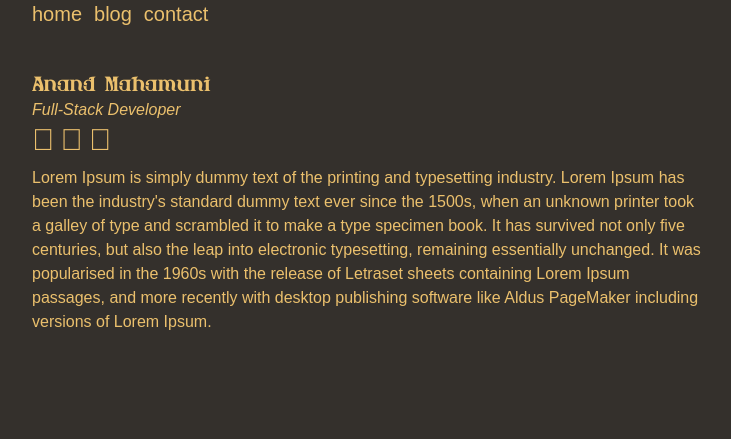
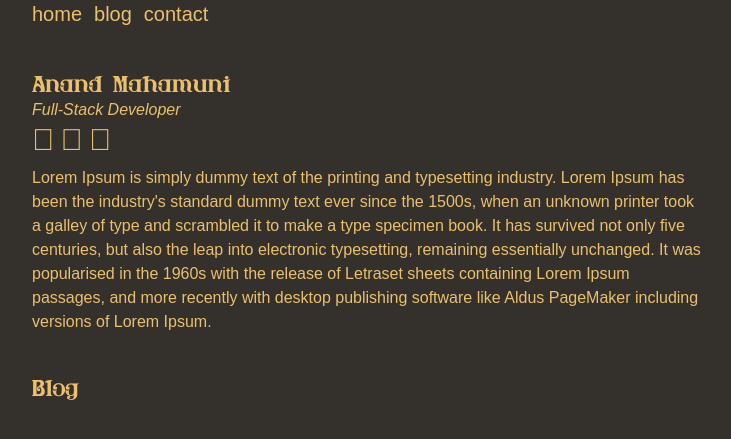
Before and after one commit to OptimisticSnivy/landingpage, a Next.js app: page / in a window 1280 px wide. Shown: the part 151-590 px from the top of the page, without its empty margins (272-1003 px from the left). Built offline with nearby package versions, Linux system fonts and the light colour scheme; a web font is replaced by a local one.

Commit message:
fonts.ts Cleanup

```diff
--- a/app/blog/page.tsx
+++ b/app/blog/page.tsx
@@ -1,5 +1,9 @@
+import { herbert } from "../fonts"
+
 export default function Page() {
 	return (
-	<
-	);
+		<div className="flex flex-col text-[#ebc06d] font-regular mt-10 w-2xl mx-auto">
+			<h1 className={`${herbert.className} text-4xl`}> Coming Soon! </h1>
+		</div>
+	)
 }
--- a/app/contact/page.tsx
+++ b/app/contact/page.tsx
@@ -1,5 +1,11 @@
 import Link from 'next/link'
+import { herbert } from '../fonts'
 
 export default function Page() {
-	// return <p className=" flex flex-row m-10 text-[20px] text-[#ebc06d] font-regular italic text-lg">hello from contact</p>
+	return (
+		<div className="flex flex-col text-[#ebc06d] font-regular mt-10 w-2xl mx-auto">
+			<h1 className={`${herbert.className} text-xl`}> Email </h1>
+			<h1 className={`${herbert.className} text-xl`}> Discord </h1>
+		</div>
+	)
 }
--- a/app/page.tsx
+++ b/app/page.tsx
@@ -5,14 +5,19 @@ export default function Home() {
 	return (
 		<div >
 			<div className="flex flex-col text-[#ebc06d] font-regular mt-10 w-2xl mx-auto">
-				<h1 className={`${herbert.className} text-lg`}> Anand Mahamuni</h1>
+				<h1 className={`${herbert.className} text-xl`}> Anand Mahamuni</h1>
 				<h2 className="italic text-base"> Full-Stack Developer</h2>
 				<div className="flex flex-row">
-					<p className="text-3xl mr-1.5"><Link className="hover:text-[#7f91b2]" href="https://github.com/optimisticSnivy/">󰊤</Link></p>
-					<p className="text-3xl mr-1.5"><Link className="hover:text-[#7f91b2]" href="https://www.linkedin.com/in/anand-mahamuni-134611239/">󰌻</Link></p>
-					<p className="text-3xl mr-1.5"><Link className="hover:text-[#7f91b2]" href="https://www.linkedin.com/in/anand-mahamuni-134611239/">󰫑</Link></p>
+					<p className="text-3xl mr-1.5"><Link className="hover:text-[#78997a]" href="https://github.com/optimisticSnivy/">󰊤</Link></p>
+					<p className="text-3xl mr-1.5"><Link className="hover:text-[#78997a]" href="https://www.linkedin.com/in/anand-mahamuni-134611239/">󰌻</Link></p>
+					<p className="text-3xl mr-1.5"><Link className="hover:text-[#78997a]" href="https://www.linkedin.com/in/anand-mahamuni-134611239/">󰫑</Link></p>
 				</div>
 				<p className="mt-2 text-base">Lorem Ipsum is simply dummy text of the printing and typesetting industry. Lorem Ipsum has been the industry's standard dummy text ever since the 1500s, when an unknown printer took a galley of type and scrambled it to make a type specimen book. It has survived not only five centuries, but also the leap into electronic typesetting, remaining essentially unchanged. It was popularised in the 1960s with the release of Letraset sheets containing Lorem Ipsum passages, and more recently with desktop publishing software like Aldus PageMaker including versions of Lorem Ipsum. </p>
+			</div>
+			<div className="flex flex-col text-[#ebc06d] font-regular mt-10 w-2xl mx-auto">
+				<h1 className={`${herbert.className} text-xl`}> Blog</h1>
+				<div className="flex flex-row">
+				</div>
 			</div>
 			{/* <div> */}
 			{/* 	<p className={`${herbert.className} text-sm italic`}> “There is no real ending. It’s just the place where you stop the story.”</p> */}
--- a/components/ui/navbar.tsx
+++ b/components/ui/navbar.tsx
@@ -5,9 +5,9 @@ export default function Nav() {
 		<div className="text-[#ebc06d] font-regular text-lg w-2xl mx-auto">
 			<div className="flex flex-row mt-[150px] text-[20px]">
 				<div className="flex flex-row">
-					<h1 className="mr-3"><Link className="hover:text-[#7f91b2]" href="/">home</Link></h1>
-					<h1 className="mr-3"><Link className="hover:text-[#7f91b2]" href="/blog">blog</Link></h1>
-					<h1 className="mr-3"><Link className="hover:text-[#7f91b2]" href="/contact">contact</Link></h1>
+					<h1 className="mr-3"><Link className="hover:text-[#78997a]" href="/">home</Link></h1>
+					<h1 className="mr-3"><Link className="hover:text-[#78997a]" href="/blog">blog</Link></h1>
+					<h1 className="mr-3"><Link className="hover:text-[#78997a]" href="/contact">contact</Link></h1>
 				</div>
 			</div>
 		</div>
```
